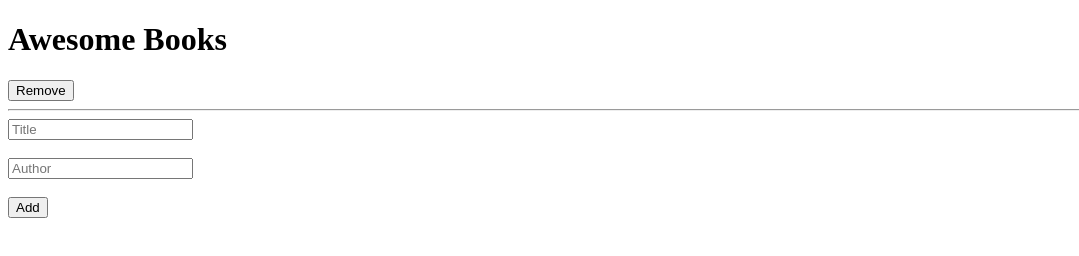
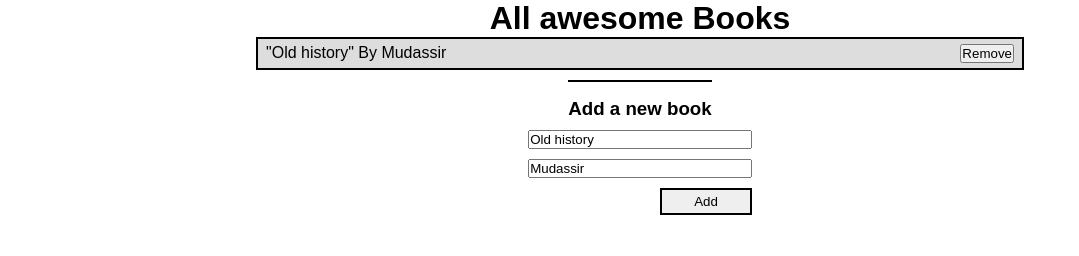
Before and after one commit to Rana-Mudassir/Awesome-books, a website: page index.html in a window 1280 px wide. Both pictures are taken after a click on the button "Add". Shown: the whole page, without its empty margins (0-1079 px from the left). Drawn offline with Linux system fonts and the light colour scheme.

Commit message:
Added Styling

```diff
--- a/index.html
+++ b/index.html
@@ -6,23 +6,50 @@
     <meta http-equiv="X-UA-Compatible" content="IE=edge" />
     <meta name="viewport" content="width=device-width, initial-scale=1.0" />
     <link rel="preconnect" href="https://fonts.googleapis.com" />
+    <link rel="stylesheet" href="style.css" />
   </head>
   <body>
-		<div>
-			<h1>Awesome Books</h1>
-		</div>
-    <div id="bookSection">
+    <div>
+      <h1 id="heading">All awesome Books</h1>
     </div>
-		<form action="">
-			<input type="text" placeholder="Title" id="inputTitle" />
-    <br />
-    <br />
-    <input type="text" placeholder="Author" id="inputAuthor" />
-    <br />
-    <br />
-		<input type="button" id="add" value="Add">
-    <!-- <button id="add" onclick="addBook()">Add</button> -->
-		</form>
+    <div id="bookSection"></div>
+    <div>
+      <hr style="
+    margin-bottom: 16px;
+    border: 1px solid black;
+    color: black;
+">
+      <h3 id="heading">Add a new book</h3>
+    </div>
+    <div >
+      <form
+        action=""
+        class="form"
+      >
+        <div class="formInput">
+          <input
+            type="text"
+            placeholder="Title"
+            id="inputTitle"
+            value="Old history"
+            style="width: 100%; margin-top: 10px;"
+          />
+        </div>
+        <div class="formInput">
+          <input
+            type="text"
+            placeholder="Author"
+            id="inputAuthor"
+            value="Mudassir"
+            style="width: 100%; margin-top: 10px;"
+          />
+        </div>
+        <div >
+          <input type="button" id="add" value="Add" />
+        </div>
+        <!-- <button id="add" onclick="addBook()">Add</button> -->
+      </form>
+    </div>
 
     <script src="./script.js"></script>
   </body>
--- a/script.js
+++ b/script.js
@@ -22,16 +22,12 @@ function addBook() {
 }
 
 function displayBooksList() {
-
 	const section = document.getElementById('bookSection');
 	section.innerHTML = '';
 	for (let i = 0; i <= booksArray.length - 1; i++) {
-		section.innerHTML += `<p id="title">${booksArray[i].title}</p>	<p id="author">${booksArray[i].author}</p>	<button id="remove" onclick="removeBook(${booksArray[i].id})">Remove</button>
-		<hr />`;
+		section.innerHTML += `<div id="textHeading"><div><p id="title">"${booksArray[i].title}" By  </p>	<p id="author">${booksArray[i].author}</p></div>	<button id="remove" onclick="removeBook(${booksArray[i].id})">Remove</button></div>`;
 	}
 }
-
-
 
 function removeBook(id) {
 	console.log('array 1', booksArray)
@@ -43,3 +39,31 @@ function removeBook(id) {
 if (add) {
 	add.addEventListener('click', addBook)
 }
+
+// Local Storage
+
+const title = document.getElementById('inputTitle');
+const author = document.getElementById('inputAuthor');
+
+function getFormInfo() {
+  const formData = {
+    title: title.value,
+    author: author.value,
+  };
+  localStorage.setItem('formData', JSON.stringify(formData));
+}
+
+function storeData() {
+  if (!localStorage.getItem('formData')) {
+    getFormInfo();
+  } else {
+    const fetchData = JSON.parse(localStorage.getItem('formData'));
+    title.setAttribute('value', fetchData.title);
+    author.setAttribute('value', fetchData.author);
+  }
+}
+window.onload = () => {
+  storeData();
+};
+title.addEventListener('change', getFormInfo);
+author.addEventListener('change', getFormInfo);
--- /dev/null
+++ b/style.css
@@ -0,0 +1,67 @@
+* {
+  margin: 0;
+  padding: 0;
+  box-sizing: border-box;
+  font-family: "Heebo", sans-serif;
+}
+
+body {
+  display: flex;
+  flex-direction: column;
+  justify-content: space-between;
+  align-items: center;
+  max-height: 100vh;
+}
+
+#heading {
+  text-align: center;
+}
+
+#bookSection{
+	border: 2px solid;
+    margin-bottom: 10px;
+    display: flex;
+    flex-direction: column;
+    width: 60%;
+}
+
+#title {
+  display: inline;
+}
+
+#author {
+  display: contents;
+}
+
+#remove {
+}
+
+#textHeading {
+  padding: 5px 8px;
+  background-color: #fff;
+	display: flex;
+    justify-content: space-between;
+}
+
+div#bookSection > div:nth-of-type(odd) {
+  background-color: #dddddd;
+}
+
+/* .formInput{
+	display: flex;
+	width: 30%;
+	display: flex;
+	justify-content: center;
+} */
+
+.form {
+  display: flex;
+  flex-direction: column;
+}
+
+#add {
+  padding: 4px 32px;
+	margin-left: 132px;
+	margin-top: 10px;
+	border: 2px solid;
+}
```
